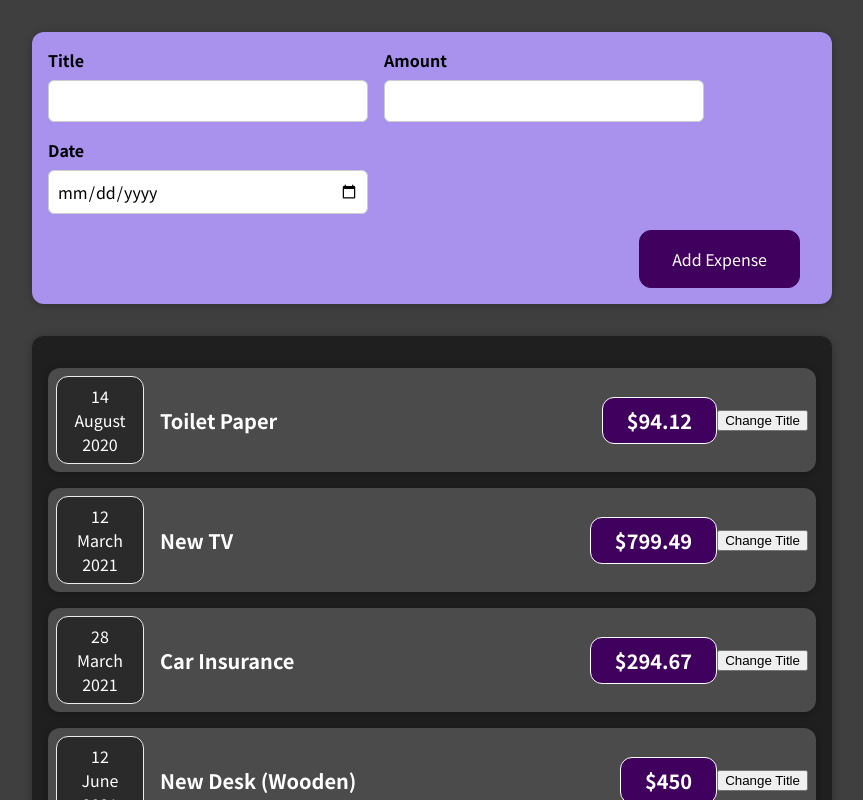
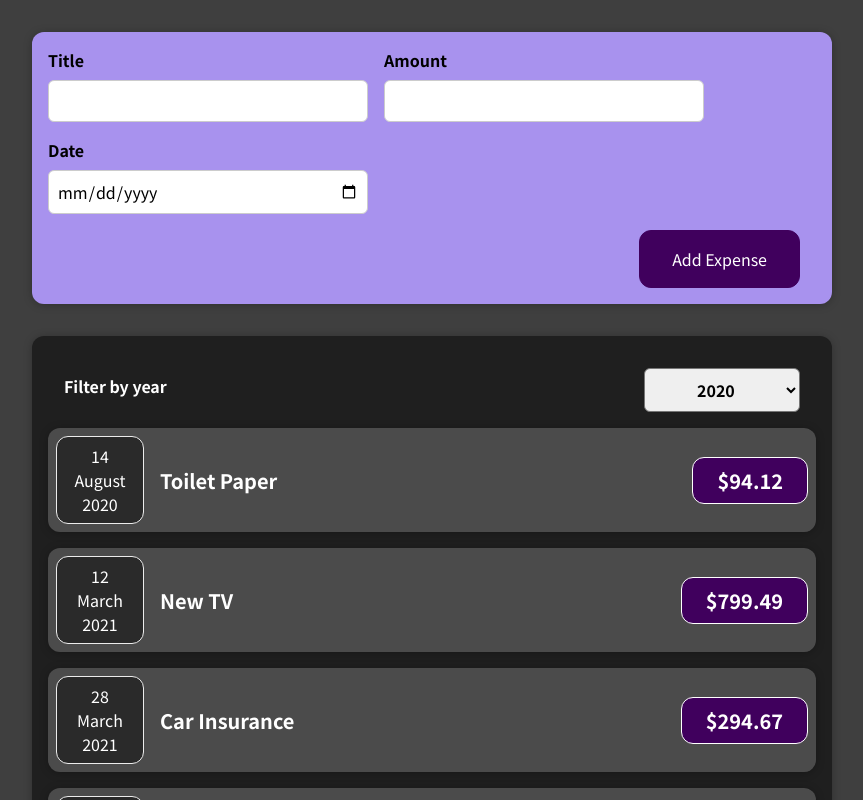
Before and after one commit to NiallFitz/expense-tracker, a React (Create React App) app: page / in a window 1280 px wide. Shown: the top 800 px of the page, without its empty margins (208-1071 px from the left). Built offline with nearby package versions, Linux system fonts and the light colour scheme.

Commit message:
Add Year Filter

```diff
--- /dev/null
+++ b/src/components/Expenses/ExpenseFilter/ExpenseFilter.css
@@ -0,0 +1,24 @@
+.expenses-filter {
+  color: white;
+  padding: 0 1rem;
+}
+
+.expenses-filter__control {
+  display: flex;
+  width: 100%;
+  align-items: center;
+  justify-content: space-between;
+  margin: 1rem 0;
+}
+
+.expenses-filter label {
+  font-weight: bold;
+  margin-bottom: 0.5rem;
+}
+
+.expenses-filter select {
+  font: inherit;
+  padding: 0.5rem 3rem;
+  font-weight: bold;
+  border-radius: 6px;
+}
--- /dev/null
+++ b/src/components/Expenses/ExpenseFilter/ExpenseFilter.js
@@ -0,0 +1,25 @@
+import React from "react";
+
+import "./ExpenseFilter.css";
+
+const ExpensesFilter = (props) => {
+  const yearChangedHandler = (event) => {
+    props.onYearChanged(event.target.value);
+  };
+
+  return (
+    <div className="expenses-filter">
+      <div className="expenses-filter__control">
+        <label>Filter by year</label>
+        <select value={props.selected} onChange={yearChangedHandler}>
+          <option value="2022">2022</option>
+          <option value="2021">2021</option>
+          <option value="2020">2020</option>
+          <option value="2019">2019</option>
+        </select>
+      </div>
+    </div>
+  );
+};
+
+export default ExpensesFilter;
--- a/src/components/Expenses/ExpenseItem/ExpenseItem.js
+++ b/src/components/Expenses/ExpenseItem/ExpenseItem.js
@@ -1,24 +1,17 @@
-import React, { useState } from "react";
+import React from "react";
 
 import ExpenseDate from "./../ExpenseDate/ExpenseDate";
 import Card from "./../../UI/Card";
 import "./ExpenseItem.css";
 
 const ExpenseItem = (props) => {
-  const [title, setTitle] = useState(props.title);
-
-  const clickHandler = () => {
-    setTitle("Updated");
-  };
-
   return (
     <Card className="expense-item">
       <ExpenseDate date={props.date} />
       <div className="expense-item__description">
-        <h2>{title}</h2>
+        <h2>{props.title}</h2>
         <div className="expense-item__price">${props.amount}</div>
       </div>
-      <button onClick={clickHandler}>Change Title</button>
     </Card>
   );
 };
--- a/src/components/Expenses/Expenses.js
+++ b/src/components/Expenses/Expenses.js
@@ -1,10 +1,21 @@
+import React, { useState } from "react";
+
 import ExpenseItem from "./ExpenseItem/ExpenseItem";
+import ExpenseFilter from "./ExpenseFilter/ExpenseFilter";
 import Card from "./../UI/Card";
 import "./Expenses.css";
 
 const Expenses = (props) => {
+  const [filterYear, setFilterYear] = useState("2020");
+
+  const yearChangedHandler = (year) => {
+    setFilterYear(year);
+    console.log("[Expenses.js] yearChangedHandler: " + year);
+  };
+
   return (
     <Card className="expenses">
+      <ExpenseFilter selected={filterYear} onYearChanged={yearChangedHandler} />
       <ExpenseItem
         title={props.expenses[0].title}
         amount={props.expenses[0].amount}
```
